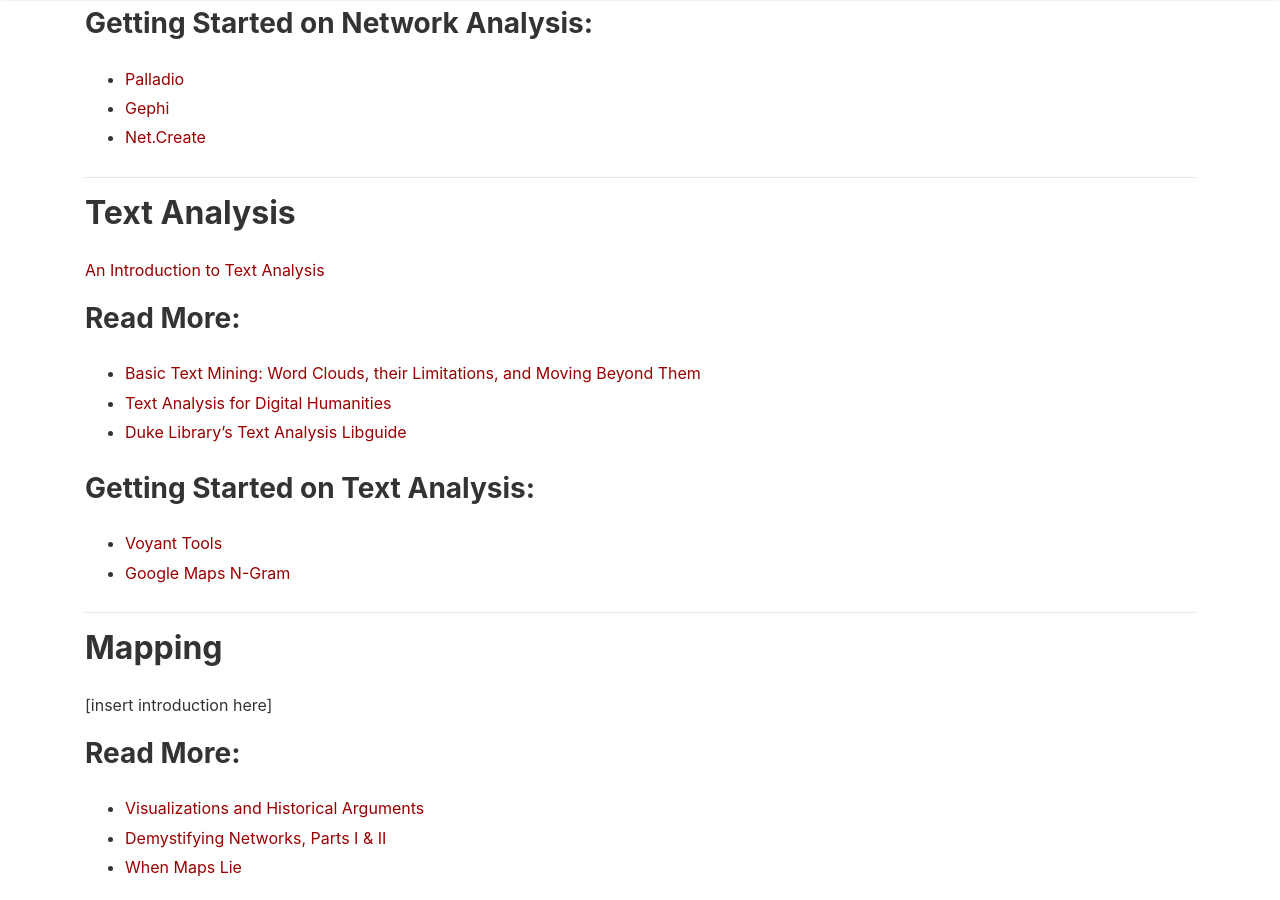
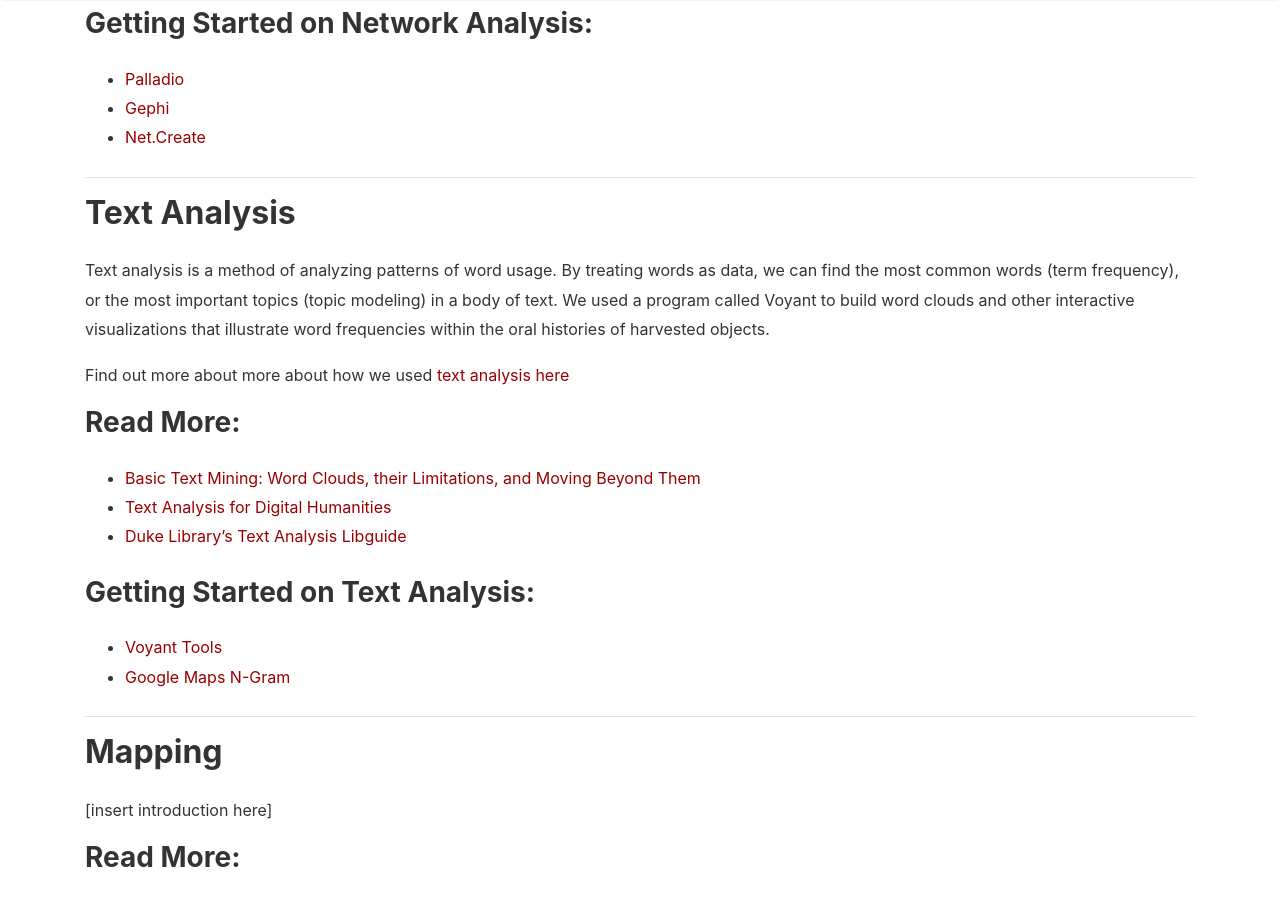
Before and after one commit to H301HistoryHarvest/H301HistoryHarvest, a Jekyll site: the page built from _pages/biblio.md, in a window 1280 px wide and 900 px high, scrolled down 691 px. Built offline with Jekyll 4.4.1, drawn with Linux system fonts in a browser that asks for light colours; nearby versions of some CDN libraries; our own code applies the rules of GitHub Pages for plain Markdown files; comment, search, counter and statistics services are not loaded.

Commit message:
Update biblio.md

```diff
--- a/_pages/biblio.md
+++ b/_pages/biblio.md
@@ -22,7 +22,9 @@ Find out more about more about how we used [network analysis here](https://h301h
 
 ## Text Analysis
 
-[An Introduction to Text Analysis](https://h301historyharvest.github.io/H301HistoryHarvest/_pages/text_analyis_short/)
+Text analysis is a method of analyzing patterns of word usage. By treating words as data, we can find the most common words (term frequency), or the most important topics (topic modeling) in a body of text. We used a program called Voyant to build word clouds and other interactive visualizations that illustrate word frequencies within the oral histories of harvested objects.
+
+Find out more about more about how we used [text analysis here](https://h301historyharvest.github.io/H301HistoryHarvest/_pages/text_analyis_short/)
 
 ### Read More:
 
```
